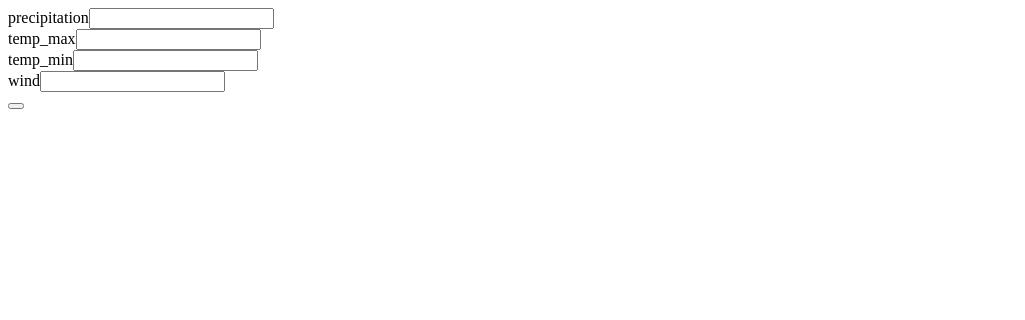
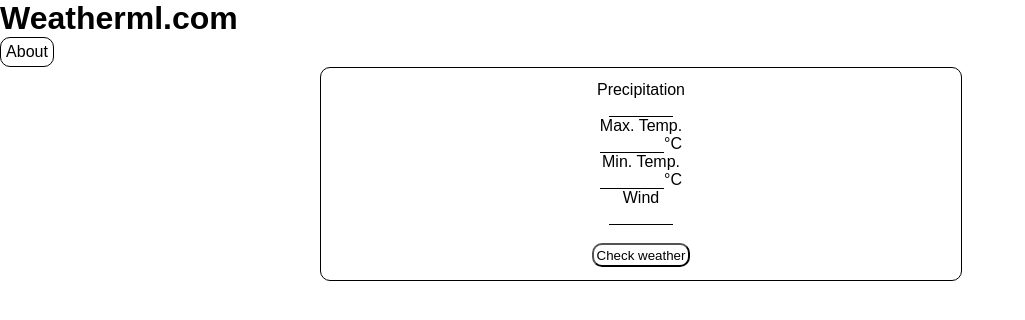
Before and after one commit to Beyond2028/weatherml, a Flask app: page / in a window 1280 px wide. Shown: the top 320 px of the page, without its empty margins (0-1025 px from the left). Run offline with Flask 3, Linux system fonts and the light colour scheme.

Commit message:
1.1
adding css and some changes html

```diff
--- a/main.py
+++ b/main.py
@@ -12,3 +12,7 @@ def process_form():
     temp_min = request.form.get('temp_min')
     wind = request.form.get('wind')
     return 'formularz przetworzono'+precipitation
+
+@app.errorhandler(404)
+def something_went_wrong(error):
+    return render_template()
--- /dev/null
+++ b/static/style.css
@@ -0,0 +1,49 @@
+*{
+    margin: 0;
+    padding: 0;
+    font-family: sans-serif;
+}
+main{
+    margin: auto;
+}
+form{
+    border: 1px solid black;
+    width: 50%;
+    text-align: center;
+    border-radius: 10px;
+    padding-top: 1%;
+    padding-bottom: 1%;
+    margin-left: 25%;
+}
+label{
+    text-transform: capitalize;
+}
+input{
+    border: 0px;
+    border-bottom: 1px solid black;
+    text-align: center;
+    width: auto;
+    width: 10%;
+}
+button{
+    background-color: white;
+    border-radius: 10px;
+    padding: 0.4%;
+}
+button:hover{
+    background-color: white;
+}
+header{
+    height: 15%;
+    width: 100%;
+    margin: auto;
+}
+#abHyperlink{
+    border: 1px solid black;
+    border-radius: 10px;
+    padding: 0.4%;
+    width: fit-content;
+}
+h1{
+    width:fit-content;
+}
--- a/templates/hello.html
+++ b/templates/hello.html
@@ -3,15 +3,23 @@
 <head>
     <meta charset="UTF-8">
     <meta name="viewport" content="width=device-width, initial-scale=1.0">
-    <title>Document</title>
+    <link rel="stylesheet" href="{{url_for('static',filename='style.css')}}">
+    <title>Weatherml.com</title>
 </head>
 <body>
-    <form action="/process" method="post">
-        <label>precipitation</label><input type="number" step="0.01" name="precipitation" required><br>
-        <label>temp_max</label><input type="number" step="0.01" name="temp_max" required><br>
-        <label>temp_min</label><input type="number" step="0.01" name="temp_min" required><br>
-        <label>wind</label><input type="number" step="0.01" name="wind" required><br>
-        <button type="submit" value="submit">
-    </form>
+    <header>
+        <h1>Weatherml.com</h1>
+        <p id="abHyperlink">About</p>
+    </header>
+    <main>
+        <form action="/process" method="post">
+            <label>precipitation</label><br><input type="number" step="0.01" name="precipitation" required><br>
+            <label>Max. temp.</label><br><input type="number" step="0.01" name="temp_max" required>&degC<br>
+            <label>Min. temp.</label><br><input type="number" step="0.01" name="temp_min" required>&degC<br>
+            <label>wind</label><br><input type="number" step="0.01" name="wind" required><br>
+            <br>
+            <button type="submit">Check weather</button>
+        </form>
+    </main>
 </body>
 </html>
```
